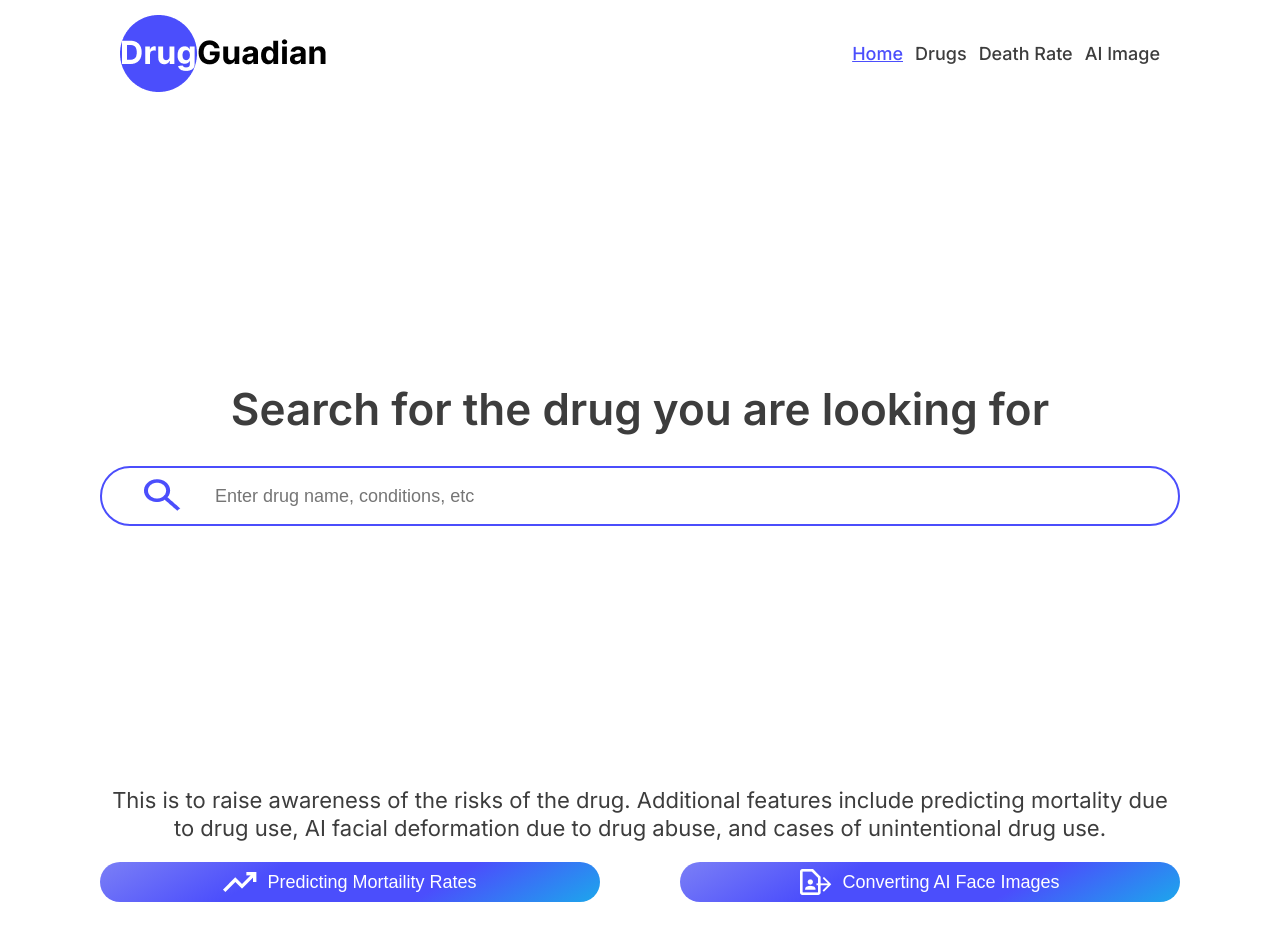
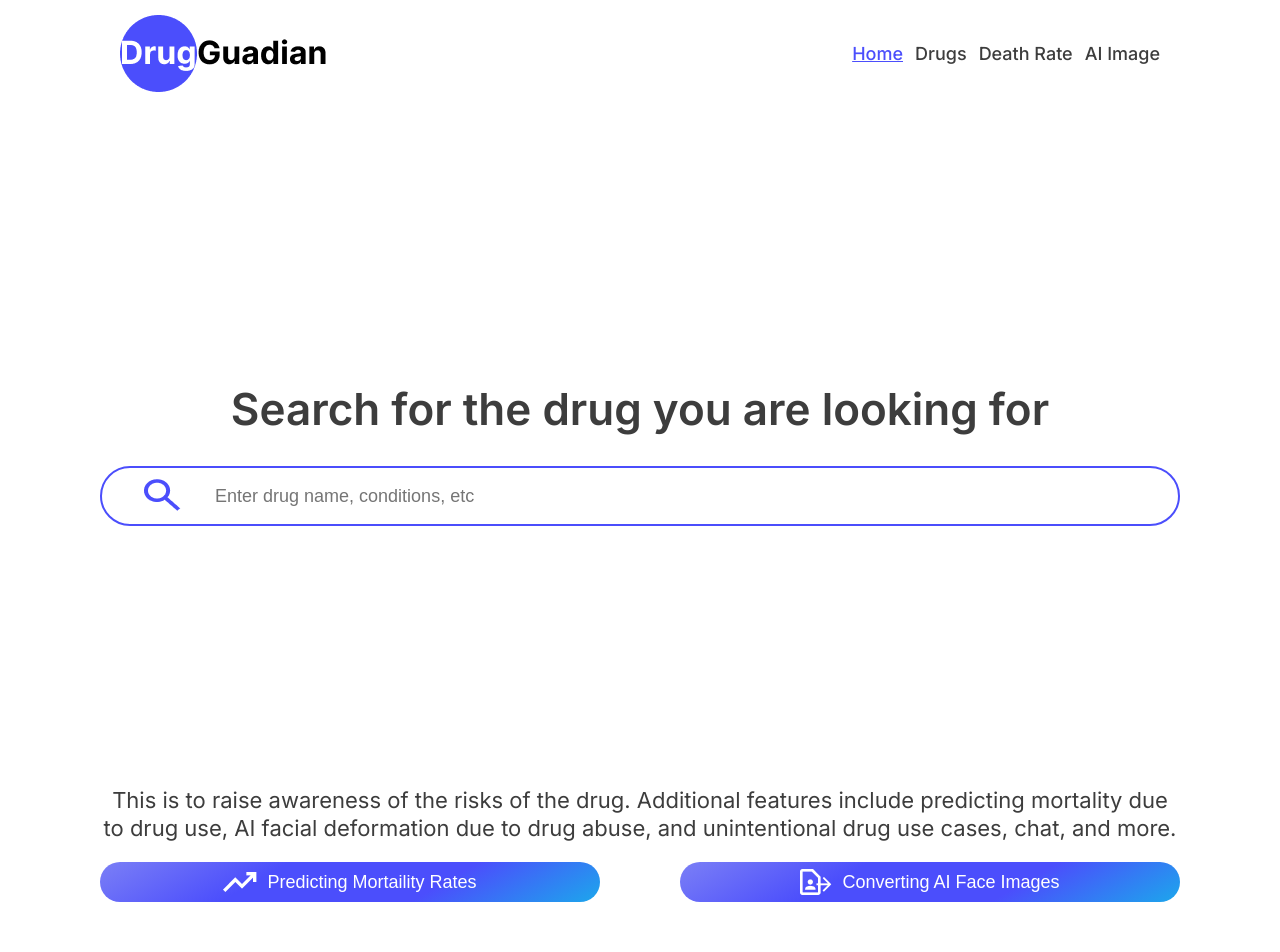
Before and after one commit to Jisu0528/SolutionChallenge_Front, a React (Create React App) app: page / in a window 1280 px wide. Shown: the top 952 px of the page. Built offline with nearby package versions, Linux system fonts and the light colour scheme; no server answers.

Commit message:
design: 메인페이지 설명 chatbot 추가 #1

```diff
--- a/src/components/main/Intro.jsx
+++ b/src/components/main/Intro.jsx
@@ -14,7 +14,7 @@ const Intro = () => {
       <Text>
         This is to raise awareness of the risks of the drug.
         Additional features include predicting mortality due to drug use,
-        AI facial deformation due to drug abuse, and cases of unintentional drug use.
+        AI facial deformation due to drug abuse, and unintentional drug use cases, chat, and more.
       </Text>
       <Buttons>
         <Button onClick={() => navigate("/deathrate")}>
```
